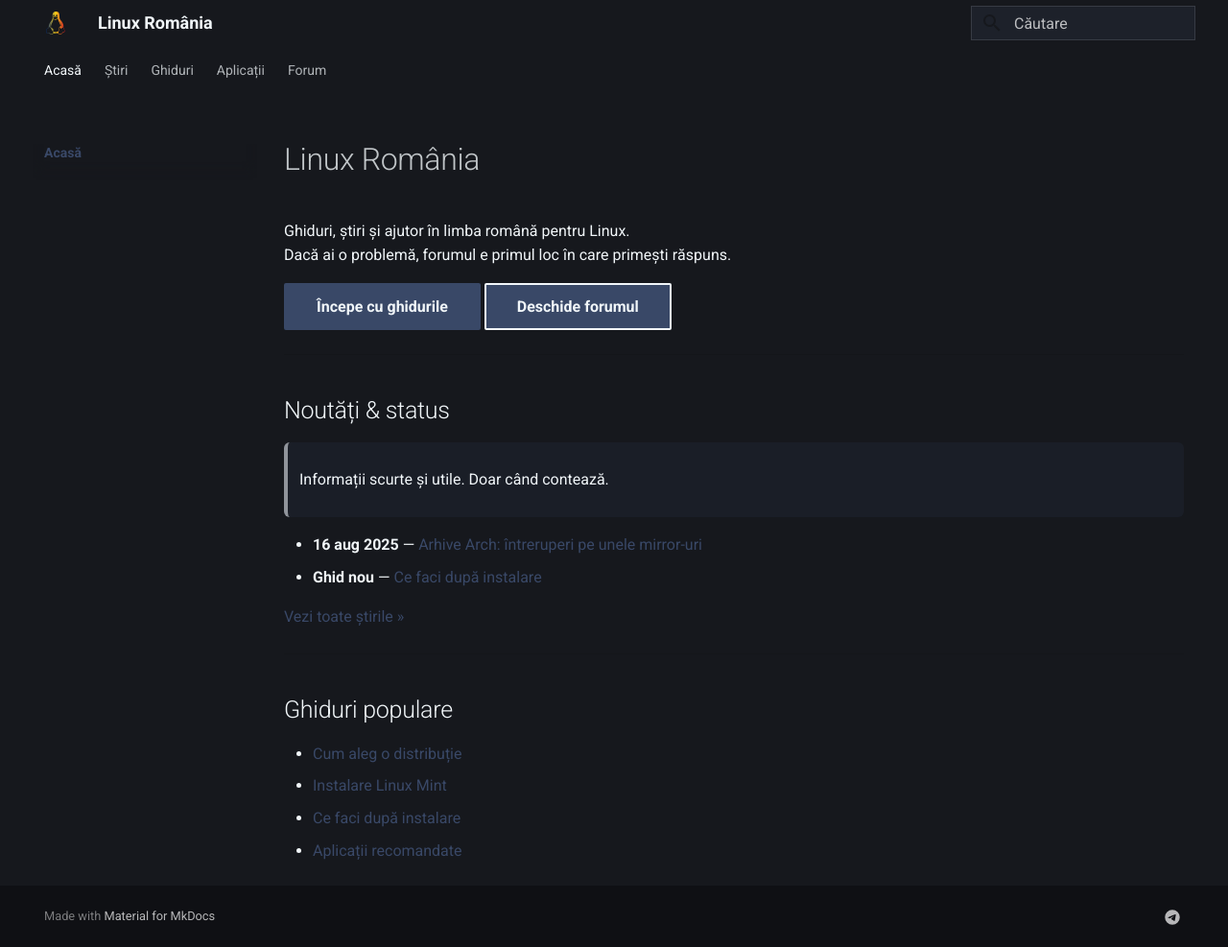
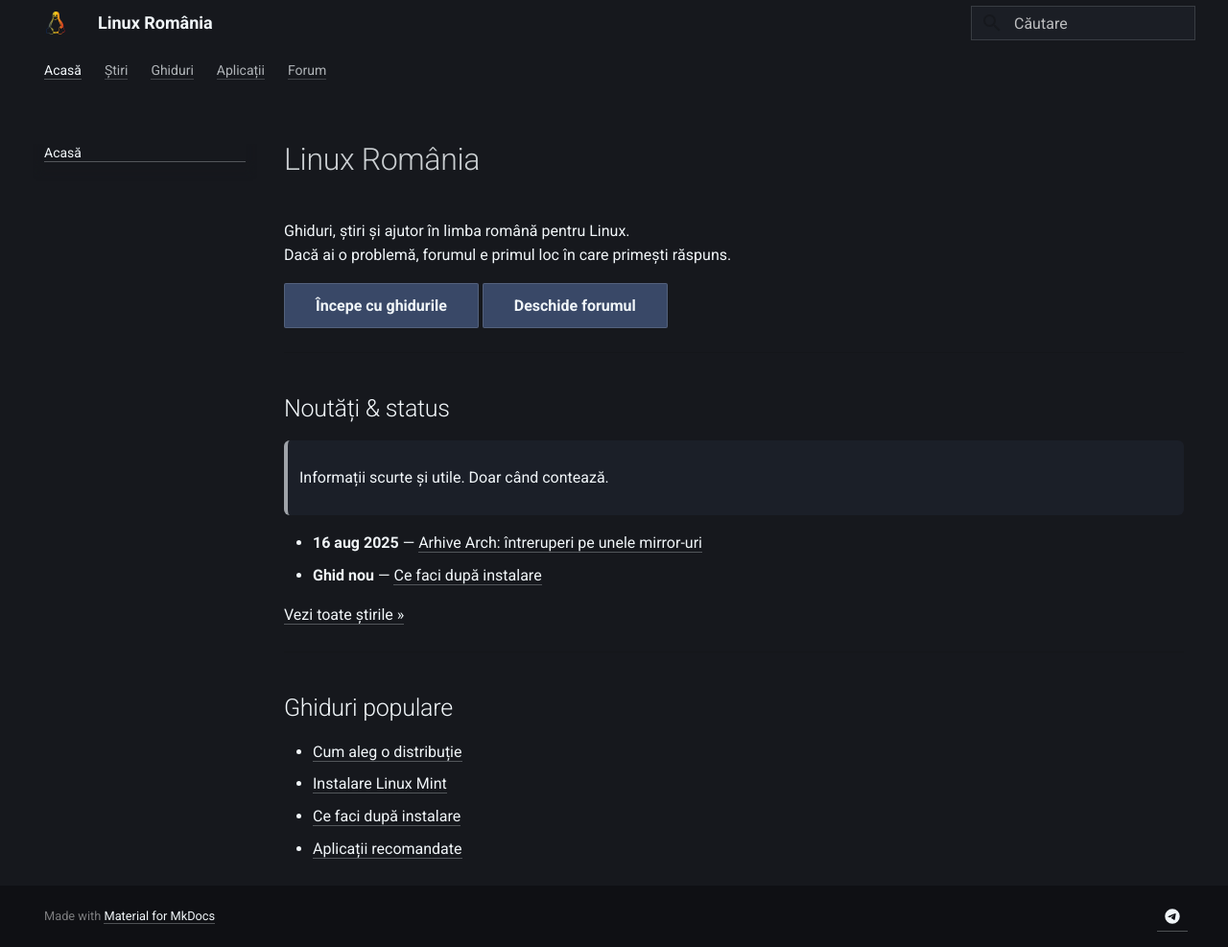
Before and after one commit to linux-romania/linuxromania-site, an MkDocs documentation site: the page built from docs/index.md, in a window 1280 px wide and 987 px high. Shown: the whole window at 96% size. Built offline with MkDocs 1.6.1 and Material for MkDocs 9.7.7, drawn with Linux system fonts in a browser that asks for light colours.

Commit message:
Update extra.css

```diff
--- a/docs/assets/extra.css
+++ b/docs/assets/extra.css
@@ -1,94 +1,94 @@
-/* ============================
-   Linux România – Material skin
+/* =========================
+   Linux România – clean dark skin
    Palette:
-   -- bg:     #16181D
-   -- light:  #F1F6F9
-   -- mid:    #9BA4B5
-   -- slate:  #394867
-   -- navy:   #212A3E
-   ============================ */
+   bg  #16181D
+   slate #394867
+   light #F1F6F9
+   mid   #9BA4B5
+   ========================= */
 
 :root {
-  /* Core colors */
-  --lm-bg:    #16181D;
-  --lm-light: #F1F6F9;
-  --lm-mid:   #9BA4B5;
-  --lm-slate: #394867;
-  --lm-navy:  #212A3E;
+  --lr-bg:   #16181D;
+  --lr-slate:#394867;
+  --lr-light:#F1F6F9;
+  --lr-mid:  #9BA4B5;
 
-  /* Material overrides */
-  --md-default-bg-color: var(--lm-bg);
-  --md-default-fg-color: var(--lm-light);
-  --md-default-fg-color--light: rgba(241,246,249,.78);
-  --md-default-fg-color--lighter: rgba(241,246,249,.55);
+  /* Material core */
+  --md-default-bg-color: var(--lr-bg);
+  --md-default-fg-color: var(--lr-light);
+  --md-default-fg-color--light: rgba(241,246,249,.82);
+  --md-default-fg-color--lighter: rgba(241,246,249,.62);
 
-  --md-primary-fg-color: var(--lm-slate);
-  --md-primary-fg-color--light: #4a5979;
-  --md-primary-fg-color--dark:  #303d5a;
-  --md-primary-bg-color: var(--lm-bg);
+  /* Keep primary = slate so built-in buttons don’t revert to white */
+  --md-primary-fg-color: var(--lr-slate);
+  --md-primary-fg-color--light: #46567a;
+  --md-primary-fg-color--dark:  #2f3b55;
+  --md-primary-bg-color: var(--lr-bg);
 
-  --md-accent-fg-color: var(--lm-mid);
-  --md-accent-fg-color--transparent: rgba(155,164,181,.25);
+  --md-accent-fg-color: var(--lr-light);
+  --md-border-color: rgba(241,246,249,.14);
 
-  --md-code-bg-color: #21242C; /* dark but distinct from background */
-  --md-border-color: rgba(241,246,249,.12);
+  /* Code */
+  --md-code-bg-color: #20242C;
 }
 
-/* Header / tabs / footer */
-.md-header,
-.md-tabs,
-.md-footer {
-  background: var(--lm-bg) !important;
-  color: var(--lm-light) !important;
+/* Header/tabs/footer stay dark */
+.md-header, .md-tabs, .md-footer {
+  background: var(--lr-bg) !important;
+  color: var(--lr-light) !important;
   border-color: var(--md-border-color);
 }
 
-/* Sidebar / nav */
-.md-sidebar,
-.md-nav {
-  background: var(--lm-bg);
+/* ----------------- Links ----------------- */
+/* Force high-contrast links everywhere (no “too dark” issue) */
+.md-typeset a:not(.md-button),
+.md-nav__link,
+.md-tabs__link {
+  color: var(--lr-light) !important;
+  text-decoration: none;
+  border-bottom: 1px solid rgba(241,246,249,.28);
 }
-.md-nav__link,
-.md-nav__title {
-  color: var(--lm-light);
-}
-.md-nav__link--active {
-  font-weight: 600;
-  color: var(--lm-mid);
+.md-typeset a:not(.md-button):hover,
+.md-nav__link:hover,
+.md-tabs__link:hover {
+  border-bottom-color: rgba(241,246,249,.6);
 }
 
-/* Buttons */
-.md-button,
-.btn {
+/* ----------------- Buttons ----------------- */
+/* Make sure buttons never flash white by defining all states */
+a.md-button, .md-button, .btn {
   display: inline-block;
   padding: .55rem .9rem;
   border-radius: .6rem;
-  border: 1px solid var(--md-border-color);
-  background: var(--lm-slate);
-  color: var(--lm-light) !important;
-  text-decoration: none;
-  transition: background .2s ease, color .2s ease, border-color .2s ease;
+  background: var(--lr-slate) !important;
+  color: var(--lr-light) !important;
+  border: 1px solid var(--md-border-color) !important;
+  box-shadow: none;
+  transition: background .15s ease, border-color .15s ease, transform .02s ease;
 }
-.md-button:hover,
-.btn:hover {
-  background: var(--md-primary-fg-color--dark);
-  border-color: var(--md-primary-fg-color--dark);
+a.md-button:link, a.md-button:visited,
+.md-button:link, .md-button:visited,
+.btn:link, .btn:visited {
+  background: var(--lr-slate) !important;
+  color: var(--lr-light) !important;
+  border-color: var(--md-border-color) !important;
 }
+a.md-button:hover, .md-button:hover, .btn:hover {
+  background: var(--md-primary-fg-color--dark) !important;
+  border-color: var(--md-primary-fg-color--dark) !important;
+}
+a.md-button:active, .md-button:active, .btn:active { transform: scale(.98); }
 
-/* Fix for "white until hover" bug */
-.md-button:visited,
-.btn:visited {
-  color: var(--lm-light) !important;
-  background: var(--lm-slate) !important;
-}
+/* If you made a header action button, keep the same styling next to search */
+.md-header__actions .md-button { margin-left: .5rem; }
 
-/* Code blocks */
+/* ----------------- Code ----------------- */
 .md-typeset code,
 .md-typeset pre code {
   background: var(--md-code-bg-color);
-  color: var(--lm-light);
+  color: var(--lr-light);
   border-radius: .45rem;
-  padding: .15em .4em;
+  padding: .15em .45em;
 }
 .md-typeset pre {
   background: var(--md-code-bg-color);
@@ -97,50 +97,49 @@
   border-radius: .6rem;
   overflow-x: auto;
 }
+/* Syntax colors tuned for dark */
+.highlight .k, .highlight .kc, .highlight .kd, .highlight .kn { color: #C586C0; }
+.highlight .s, .highlight .sa, .highlight .sb, .highlight .sc, .highlight .s1, .highlight .s2 { color: #CE9178; }
+.highlight .nf, .highlight .nt { color: #9CDCFE; }
+.highlight .c, .highlight .cm, .highlight .c1 { color: #6A9955; font-style: italic; }
+.highlight .m, .highlight .mi, .highlight .mf { color: #B5CEA8; }
 
-/* Admonitions */
+/* ----------------- Admonitions / tables / quotes ----------------- */
 .md-typeset .admonition,
 .md-typeset details {
-  background: #1d212a;
+  background: #1B1E25;
   border: 1px solid var(--md-border-color);
   border-radius: .6rem;
 }
 .md-typeset .admonition > .admonition-title {
-  background: #222632;
-  color: var(--lm-light);
+  background: #202532;
   border-bottom: 1px solid var(--md-border-color);
 }
-
-/* Blockquotes */
-.md-typeset blockquote {
-  border-left: 4px solid var(--lm-slate);
-  color: var(--lm-light);
-  background: rgba(57,72,103,.15);
-  padding: .5rem 1rem;
-  border-radius: .3rem;
-}
-
-/* Tables */
 .md-typeset table:not([class]) {
-  background: #1d212a;
+  background: #1B1E25;
   border: 1px solid var(--md-border-color);
   border-radius: .6rem;
   overflow: hidden;
 }
 .md-typeset table:not([class]) th,
-.md-typeset table:not([class]) td {
-  border-color: var(--md-border-color);
-}
-.md-typeset table:not([class]) tr:nth-child(2n) {
-  background: rgba(57,72,103,.08);
+.md-typeset table:not([class]) td { border-color: var(--md-border-color); }
+.md-typeset table:not([class]) tr:nth-child(2n) { background: rgba(57,72,103,.10); }
+.md-typeset blockquote {
+  border-left: 4px solid var(--lr-slate);
+  background: rgba(57,72,103,.16);
+  color: var(--lr-light);
+  padding: .5rem 1rem;
+  border-radius: .3rem;
 }
 
-/* Search */
+/* ----------------- Search ----------------- */
 .md-search__input {
-  background: #1d212a;
-  color: var(--lm-light);
+  background: #1B1E25;
+  color: var(--lr-light);
   border: 1px solid var(--md-border-color);
 }
-.md-search-result__meta {
-  color: var(--lm-mid);
-}
+.md-search-result__meta { color: var(--lr-mid); }
+
+/* Accessibility: clear focus */
+:focus-visible { outline: 2px solid var(--lr-slate); outline-offset: 2px; }
+::selection { background: rgba(241,246,249,.16); }
```
